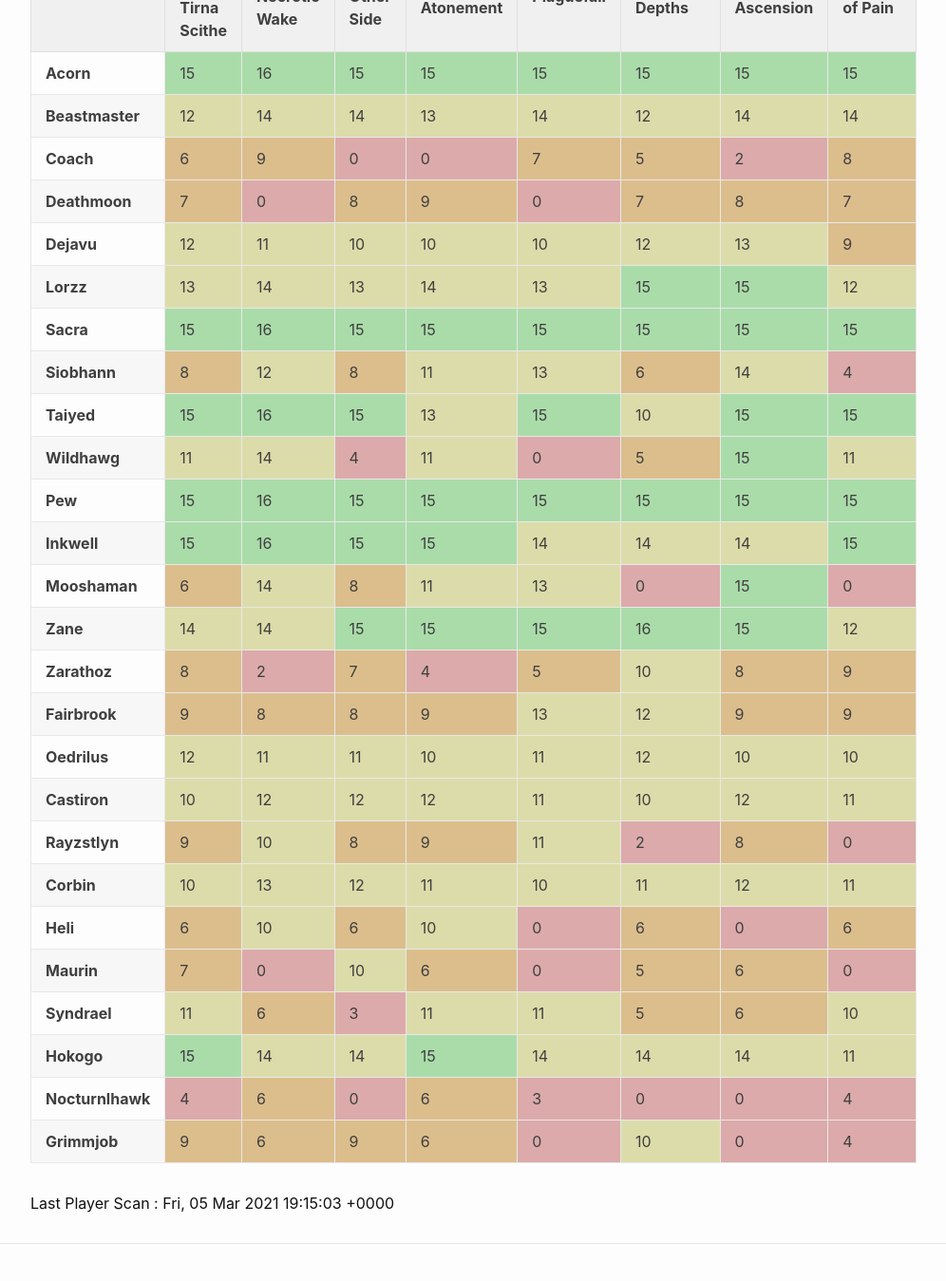
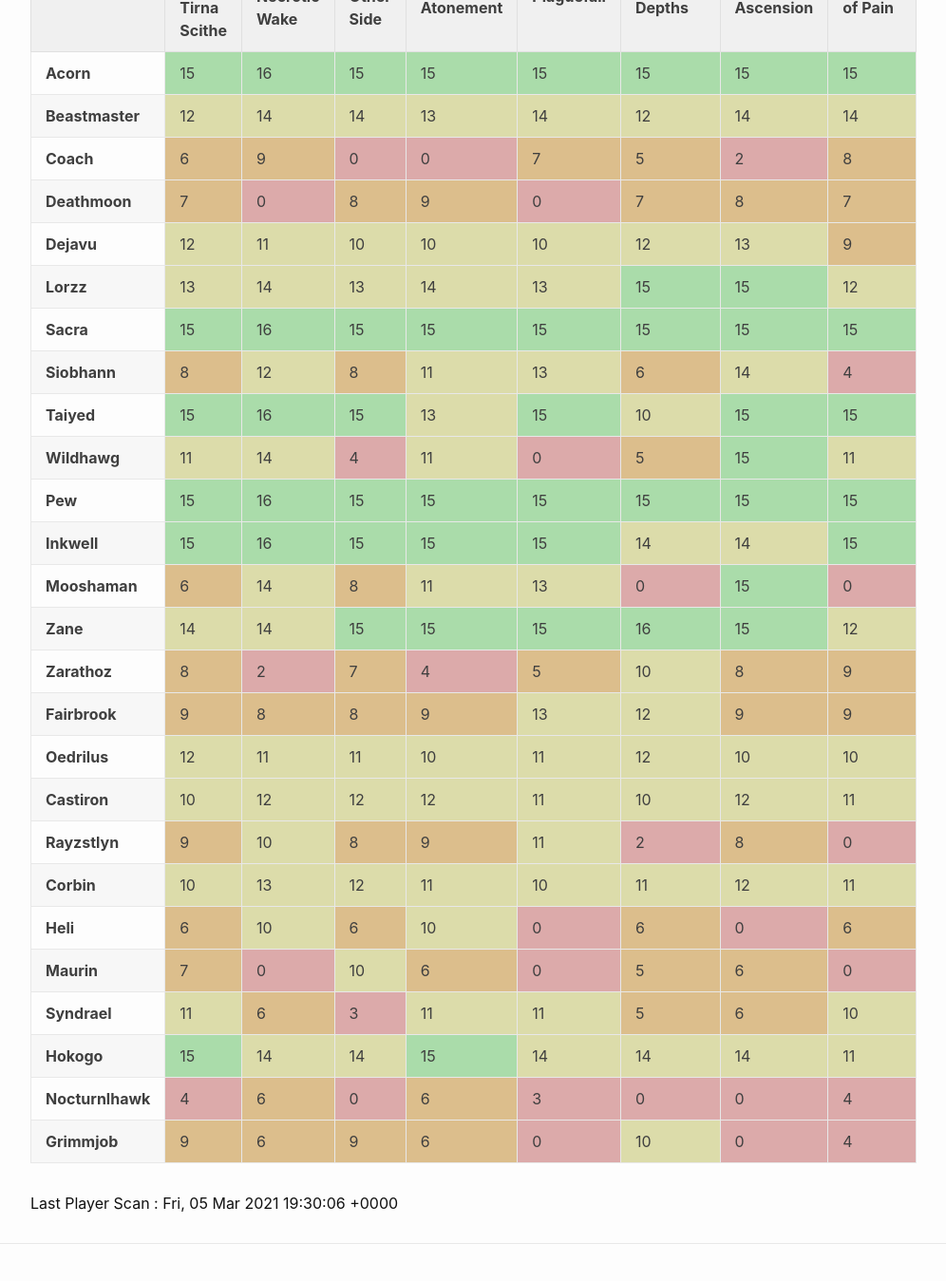
Before and after one commit to eldertribunal/keystonetracker, a Jekyll site: the page built from players.md, in a window 1280 px wide and 1400 px high, scrolled down 206 px. Shown: the top 1349 px of the window at 95% size, without its empty margins (126-1122 px from the left). Built offline with Jekyll 4.4.1, drawn with Linux system fonts in a browser that asks for light colours.

Commit message:
auto scan Fri Mar  5 19:30:44 UTC 2021

```diff
--- a/_data/characters.json
+++ b/_data/characters.json
@@ -834,7 +834,7 @@
       },
       {
         "name": "Plaguefall",
-        "level": 14,
+        "level": 15,
         "id": 379
       },
       {
--- a/_data/players.json
+++ b/_data/players.json
@@ -519,7 +519,7 @@
       },
       {
         "name": "Plaguefall",
-        "level": 14,
+        "level": 15,
         "id": 379
       },
       {
--- a/_data/scanned.json
+++ b/_data/scanned.json
@@ -1,3 +1,3 @@
 {
-  "timestamp": 1614971703
+  "timestamp": 1614972606
 }
```
